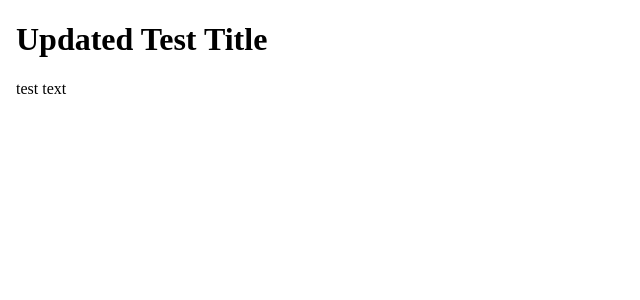
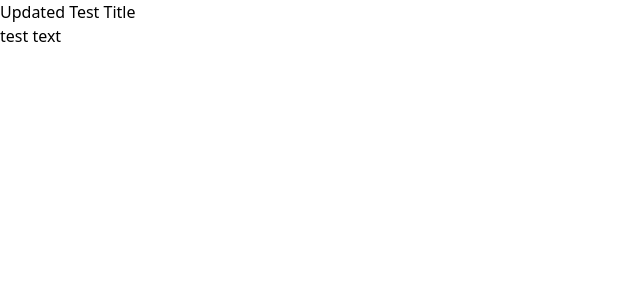
Before and after one commit to AndrewJBateman/angular-pwa-ssr, an Angular app: page / in a window 1280 px wide. Shown: the top 300 px of the page, without its empty margins (0-640 px from the left). Built offline with nearby package versions, Linux system fonts and the light colour scheme.

Commit message:
chore: Tailwind CSS + config. added

```diff
--- a/package.json
+++ b/package.json
@@ -25,6 +25,7 @@
     "@angular/router": "~13.1.3",
     "@angular/service-worker": "~13.1.3",
     "@nguniversal/express-engine": "^13.0.2",
+    "@tailwindcss/typography": "^0.5.0",
     "express": "^4.17.2",
     "rxjs": "~7.5.2",
     "tslib": "^2.3.1",
@@ -44,6 +45,7 @@
     "karma-coverage": "~2.1.0",
     "karma-jasmine": "~4.0.1",
     "karma-jasmine-html-reporter": "^1.7.0",
+    "tailwindcss": "^3.0.15",
     "typescript": "~4.5.5"
   }
 }
--- a/src/styles.scss
+++ b/src/styles.scss
@@ -1 +1,4 @@
 /* You can add global styles to this file, and also import other style files */
+@import 'tailwindcss/base';
+@import 'tailwindcss/components';
+@import 'tailwindcss/utilities';
--- /dev/null
+++ b/tailwind.config.js
@@ -0,0 +1,14 @@
+module.exports = {
+  prefix: "",
+  purge: {
+    content: ["./src/**/*.{html,ts}"],
+  },
+  darkMode: "class", // or 'media' or 'class'
+  theme: {
+    extend: {},
+  },
+  variants: {
+    extend: {},
+  },
+  plugins: [require("@tailwindcss/typography")],
+};
```
Also changed, not shown: 1 other file (tests, documents, lock files or other folders).
